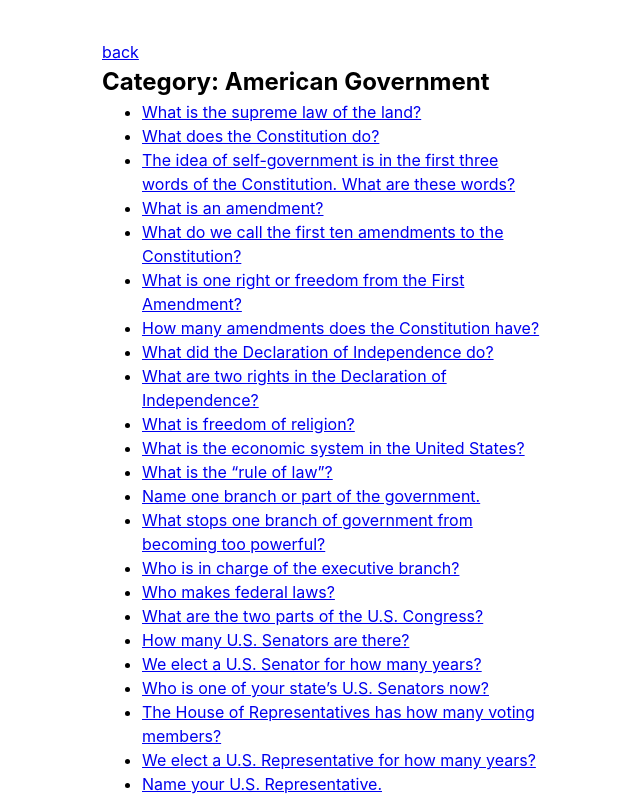
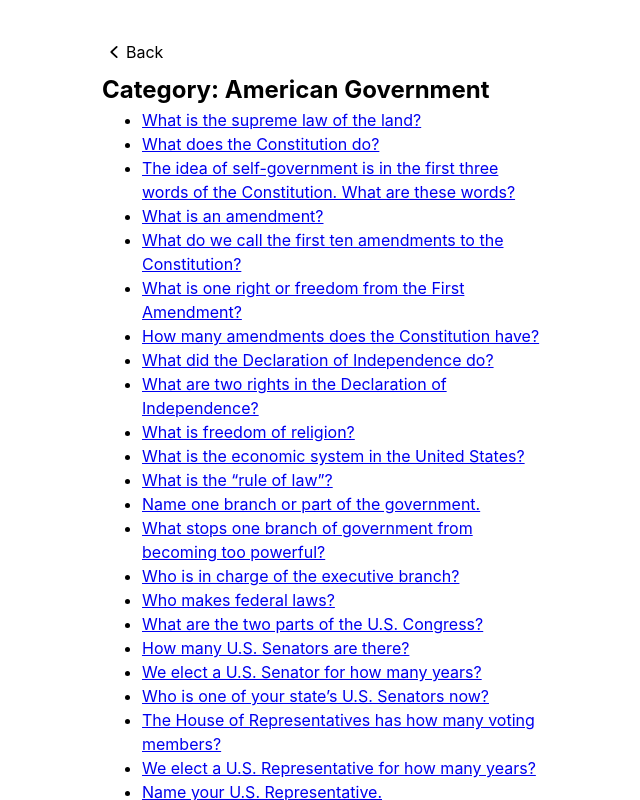
Before and after one commit to sprajams/flashcards, a React (Create React App) app: page /category/1 in a window 1280 px wide. Shown: the top 800 px of the page, without its empty margins (318-958 px from the left). Built offline with nearby package versions, Linux system fonts and the light colour scheme.

Commit message:
componetize back link, code clean up

```diff
--- a/src/App.js
+++ b/src/App.js
@@ -1,5 +1,3 @@
-import { useState } from "react";
-import qData from "./assets/output.json";
 import CardMain from "./components/CardMain";
 import Homepage from "./components/Homepage";
 import { Routes, Route } from "react-router-dom";
@@ -10,23 +8,14 @@ import "./App.css";
 function App() {
   //   const bookmarks = useSelector((state) => state.bookmarks);
   // console.log(bookmarks)
-  const [dataBreakpoint, setDataBreakpoint] = useState({ start: 0, end: 10 });
-
-  const dataSlice = qData.questions.slice(
-    dataBreakpoint.start,
-    dataBreakpoint.end + 1
-  );
 
   return (
     <div className="outer">
       <div className="inner">
         <Routes>
-          <Route
-            path="/"
-            element={<Homepage setDataBreakpoint={setDataBreakpoint} />}
-          />
+          <Route path="/" element={<Homepage />} />
           <Route path="category">
-            <Route path=":categoryId" element={<Category data={dataSlice} />} />
+            <Route path=":categoryId" element={<Category />} />
             <Route path=":categoryId/:cardIndex" element={<CardMain />} />
           </Route>
         </Routes>
--- /dev/null
+++ b/src/components/BackLink/index.jsx
@@ -0,0 +1,24 @@
+import { Link } from "react-router-dom";
+import styles from "./styles.module.scss";
+
+const BackLink = () => {
+  return (
+    <Link className={styles.backLink} to="/">
+      <svg
+        xmlns="http://www.w3.org/2000/svg"
+        viewBox="0 0 20 20"
+        fill="currentColor"
+        className="w-5 h-5 icon"
+      >
+        <path
+          fillRule="evenodd"
+          d="M12.79 5.23a.75.75 0 01-.02 1.06L8.832 10l3.938 3.71a.75.75 0 11-1.04 1.08l-4.5-4.25a.75.75 0 010-1.08l4.5-4.25a.75.75 0 011.06.02z"
+          clipRule="evenodd"
+        />
+      </svg>
+      back
+    </Link>
+  );
+};
+
+export default BackLink;
--- /dev/null
+++ b/src/components/BackLink/styles.module.scss
@@ -0,0 +1,12 @@
+.backLink {
+  margin-bottom: 8px;
+  color: inherit;
+  text-transform: capitalize;
+  text-decoration: none;
+  height: 24px;
+  display: flex;
+  align-items: center;
+  &:hover {
+    text-decoration: underline;
+  }
+}
--- a/src/components/CardMain/index.jsx
+++ b/src/components/CardMain/index.jsx
@@ -2,6 +2,7 @@ import { useState } from "react";
 import { Link, useParams } from "react-router-dom";
 import CardLayout from "../CardLayout";
 import groups from "../../assets/grouped";
+import BackLink from "../BackLink";
 import styles from "./styles.module.scss";
 
 const CardMain = () => {
@@ -14,7 +15,7 @@ const CardMain = () => {
 
   return (
     <div className={styles.cardWrap}>
-      <Link to="/">back</Link>
+      <BackLink />
       <>
         <div className={styles.contentContainer}>
           <CardLayout
--- a/src/components/CardMain/styles.module.scss
+++ b/src/components/CardMain/styles.module.scss
@@ -10,7 +10,7 @@
 }
 
 .btnContainer {
-  margin-top: 20px;
+  margin-top: 8px;
   display: flex;
   justify-content: center;
   flex-direction: column;
@@ -43,6 +43,7 @@
   text-decoration: none;
   border-radius: 4px;
   color: inherit;
+  gap: 8px;
 }
 .icon {
   height: 100%;
--- a/src/components/Category/index.jsx
+++ b/src/components/Category/index.jsx
@@ -1,4 +1,5 @@
 import { Link, useParams } from "react-router-dom";
+import BackLink from "../BackLink";
 import groups from "../../assets/grouped";
 
 const Category = () => {
@@ -6,7 +7,7 @@ const Category = () => {
   const data = groups[categoryId].data ?? []; // if data is undefined, set as empty array to not break
   return (
     <>
-      <Link to="/">back</Link>
+      <BackLink />
 
       <h2>Category: {groups[categoryId].title}</h2>
       {data.length > 0 ? (
```
